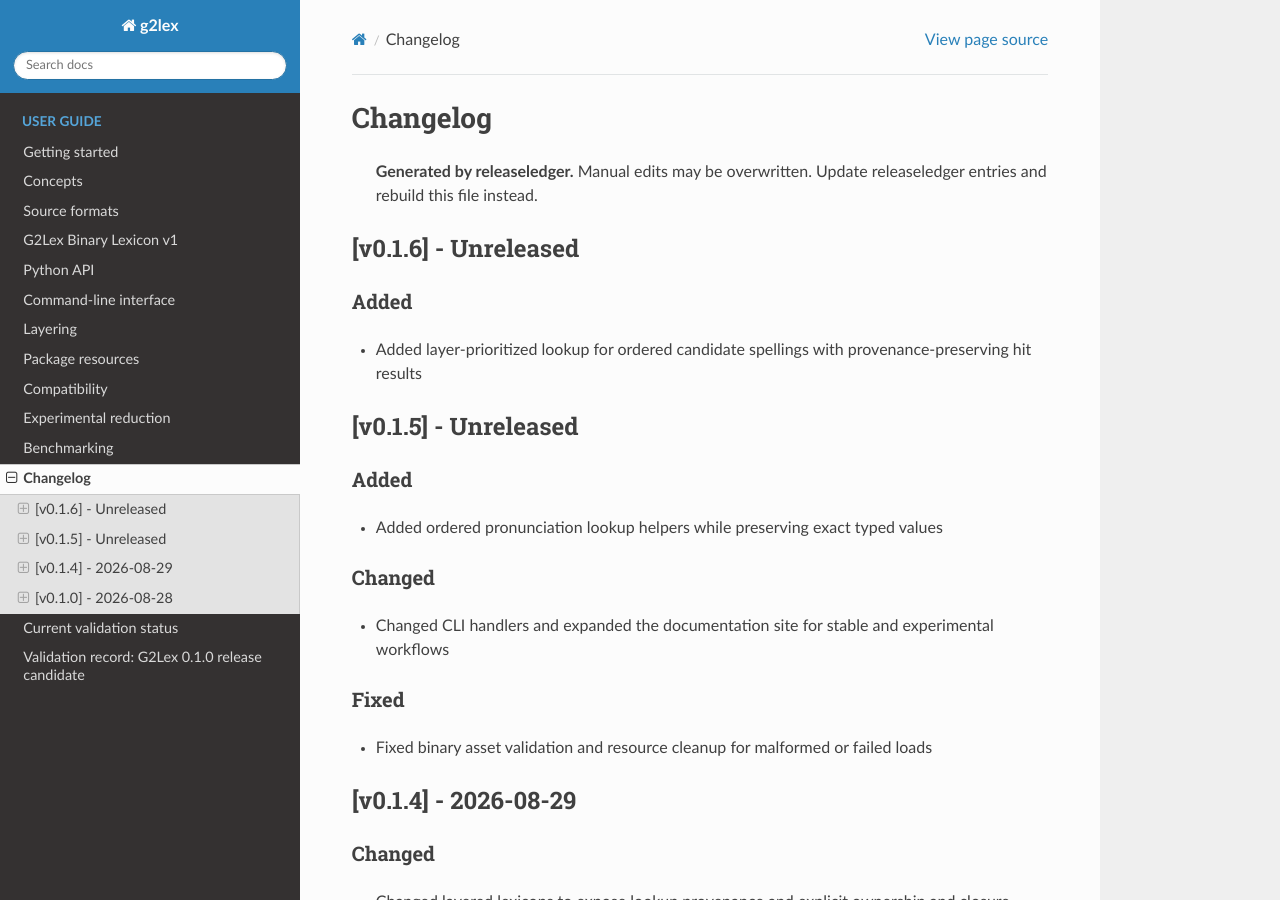
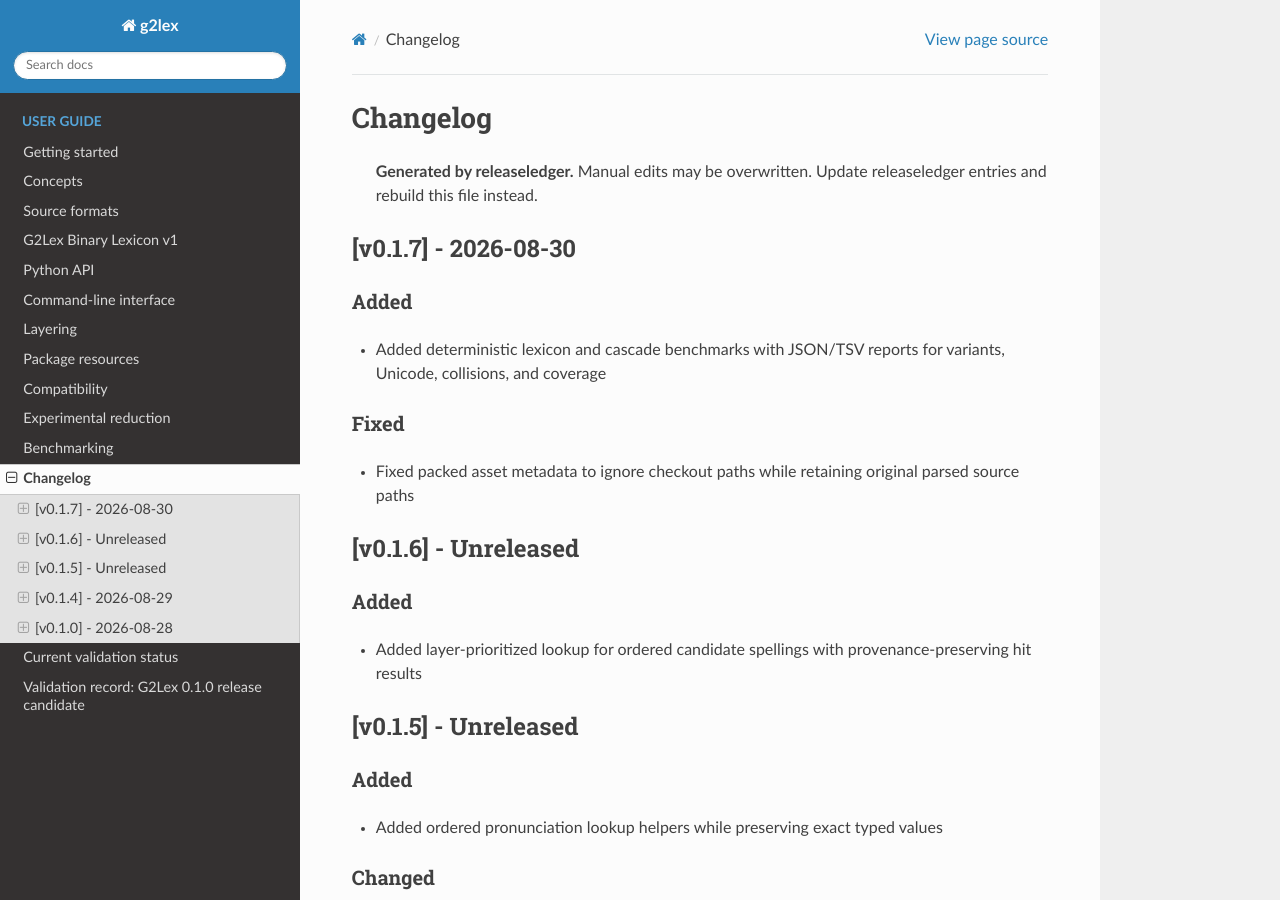
Before and after one commit to buchwandler/g2lex, a Sphinx documentation site: the page built from docs/changelog.md, in a window 1280 px wide and 900 px high. Built offline with Sphinx 7.4.7 and the Read the Docs theme 3.1.0, drawn with Linux system fonts in a browser that asks for light colours.

Commit message:
doc: changelog

```diff
--- a/docs/changelog.md
+++ b/docs/changelog.md
@@ -1,6 +1,18 @@
 # Changelog
 
 > **Generated by releaseledger.** Manual edits may be overwritten. Update releaseledger entries and rebuild this file instead.
+
+## [v0.1.7] - 2026-08-30
+
+### Added
+
+- Added deterministic lexicon and cascade benchmarks with JSON/TSV reports for variants, Unicode, collisions, and coverage
+
+### Fixed
+
+- Fixed packed asset metadata to ignore checkout paths while retaining original parsed source paths
+
+<!-- generated by releaseledger -->
 
 ## [v0.1.6] - Unreleased
 
```
Also changed, not shown: .ledger/releaseledger/data/ledgers/main/releases/v0.1.7/entries/entry-0001.md (added), .ledger/releaseledger/data/ledgers/main/releases/v0.1.7/entries/entry-0002.md (added), .ledger/releaseledger/data/ledgers/main/releases/v0.1.7/release.md (added), 3 other files.
